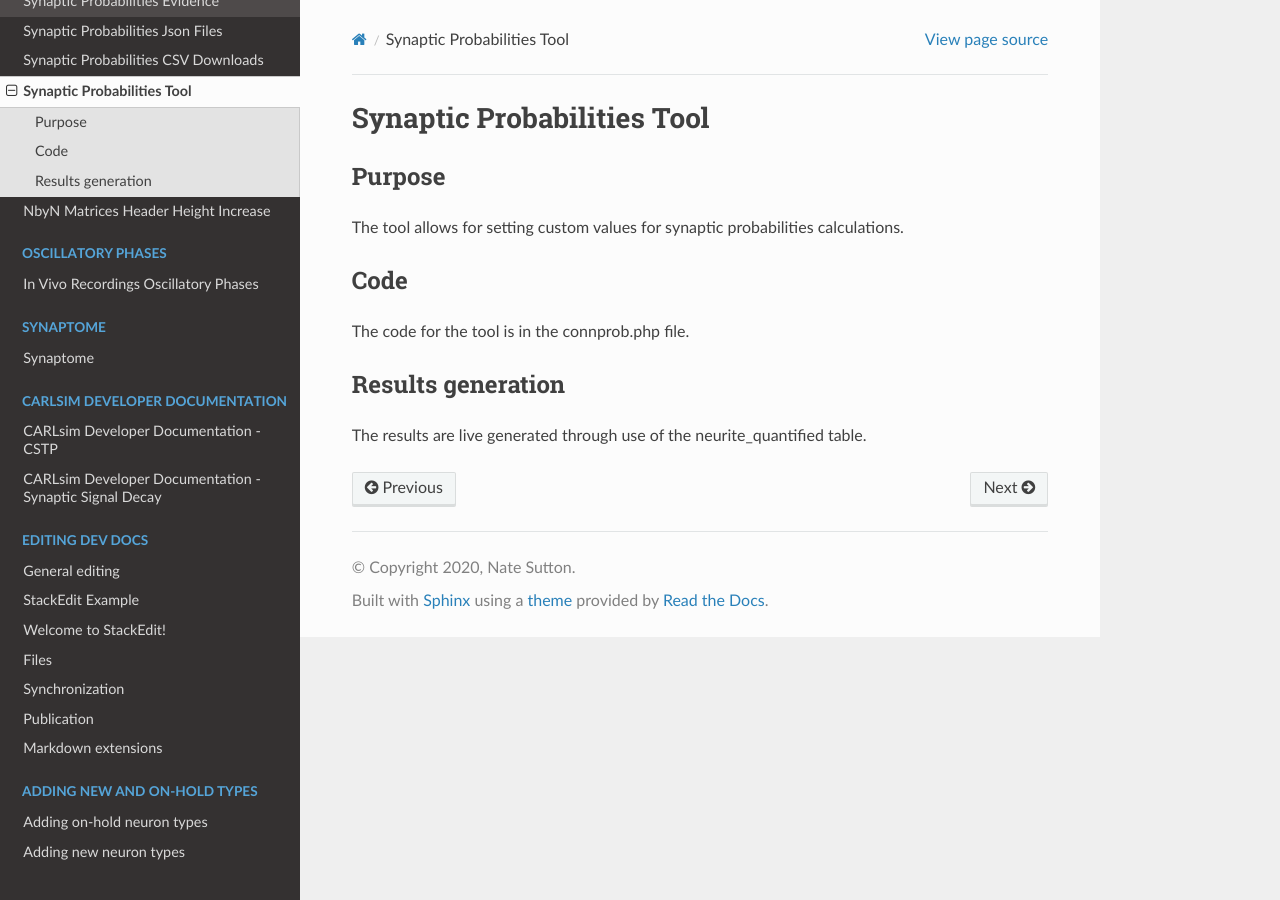
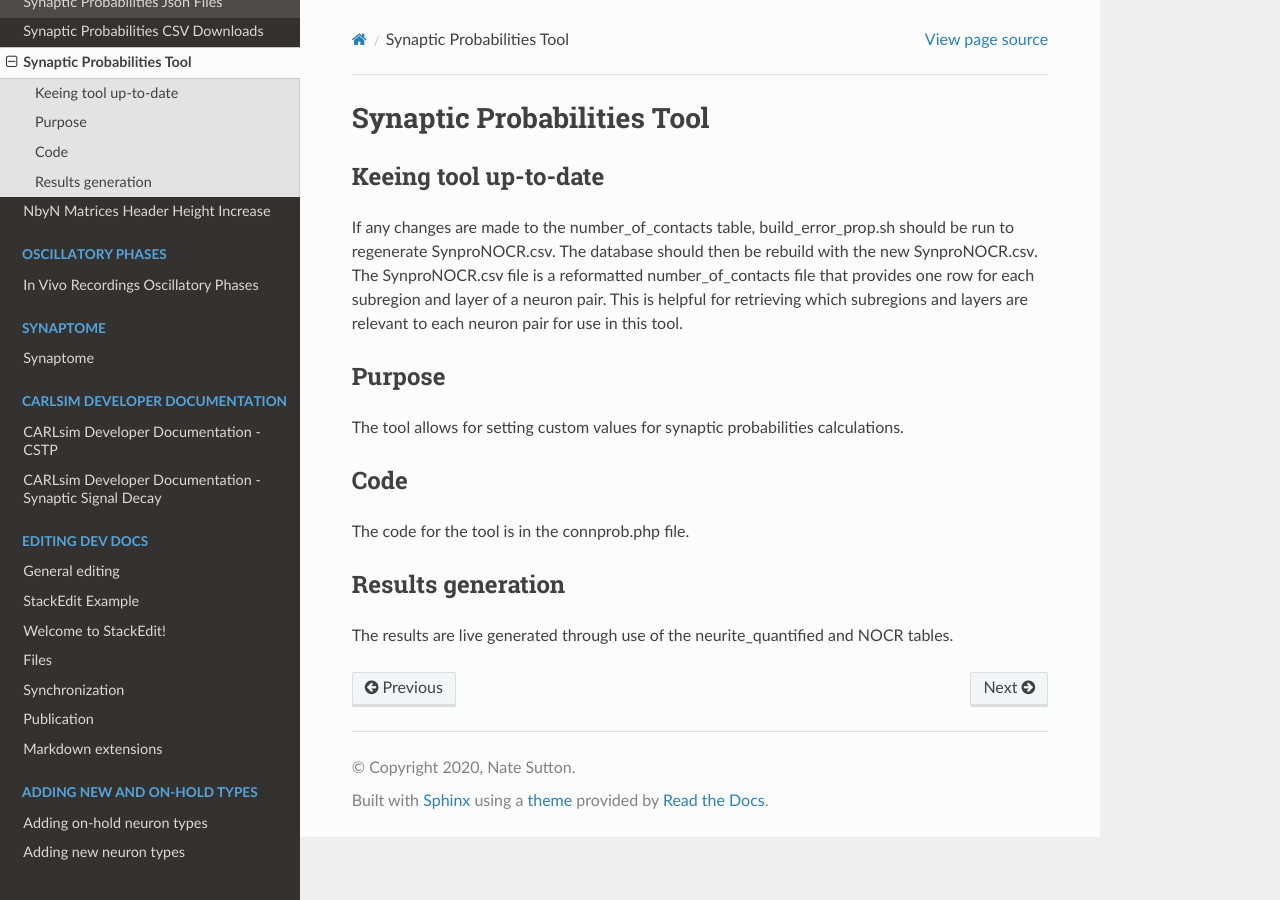
Before and after one commit to Hippocampome-Org/hco_dev_docs, a Sphinx documentation site: the page built from docs/synaptic_probabilities/probabilities_tool.md, in a window 1280 px wide. Built offline with Sphinx 7.4.7 and the Read the Docs theme 2.0.0, drawn with Linux system fonts in a browser that asks for light colours.

Commit message:
updated doc

```diff
--- a/docs/synaptic_probabilities/probabilities_tool.md
+++ b/docs/synaptic_probabilities/probabilities_tool.md
@@ -1,5 +1,8 @@
 Synaptic Probabilities Tool
 ===========================
+
+## Keeing tool up-to-date
+If any changes are made to the number_of_contacts table, build_error_prop.sh should be run to regenerate SynproNOCR.csv. The database should then be rebuild with the new SynproNOCR.csv. The SynproNOCR.csv file is a reformatted number_of_contacts file that provides one row for each subregion and layer of a neuron pair. This is helpful for retrieving which subregions and layers are relevant to each neuron pair for use in this tool.
 
 ## Purpose
 The tool allows for setting custom values for synaptic probabilities calculations.
@@ -8,4 +11,4 @@ The tool allows for setting custom values for synaptic probabilities calculation
 The code for the tool is in the connprob.php file.
 
 ## Results generation
-The results are live generated through use of the neurite_quantified table.
+The results are live generated through use of the neurite_quantified and NOCR tables.
```
